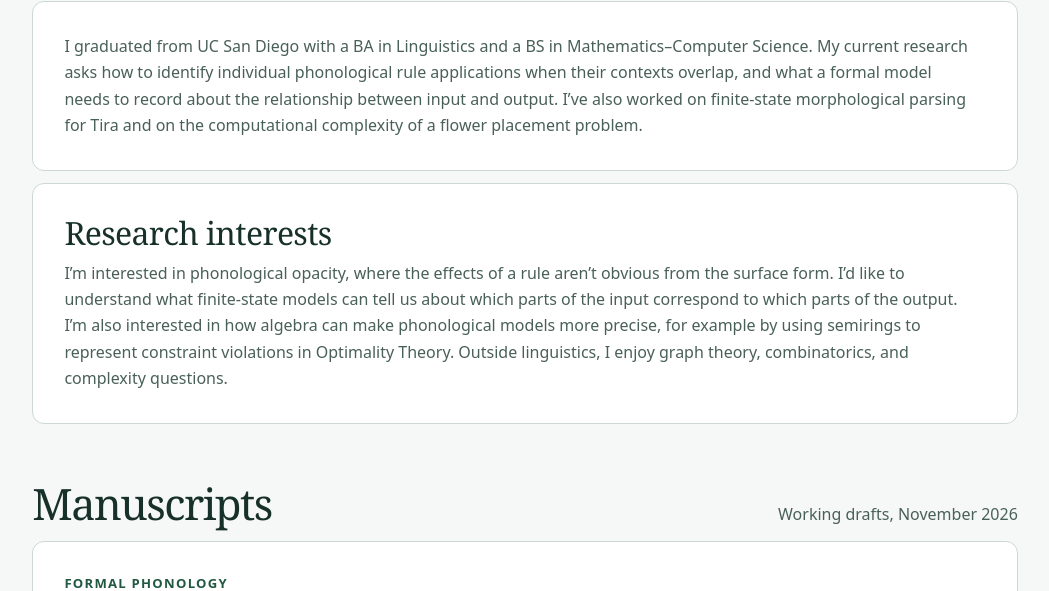
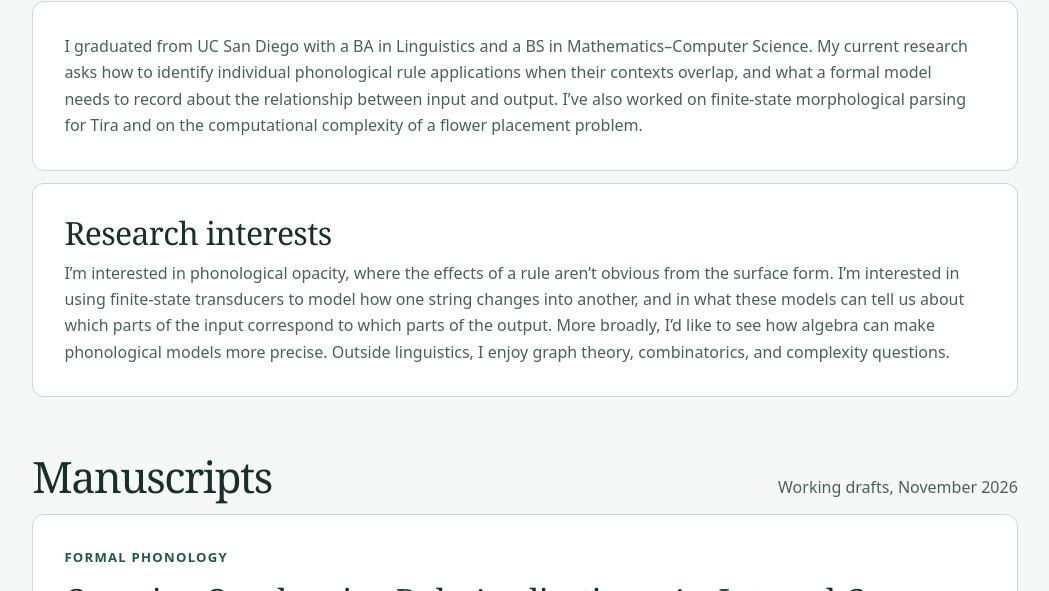
Before and after one commit to Eurypema/eurypema.github.io, a plain HTML site: page index.html in a window 1280 px wide. Shown: the part 603-1194 px from the top of the page, without its empty margins (115-1164 px from the left). Drawn offline with Linux system fonts and the light colour scheme.

Commit message:
Use a finite-state example in research interests

```diff
--- a/index.html
+++ b/index.html
@@ -16,7 +16,7 @@
 </div>
 <div class="entry">
 <h3>Research interests</h3>
-<p>I’m interested in phonological opacity, where the effects of a rule aren’t obvious from the surface form. I’d like to understand what finite-state models can tell us about which parts of the input correspond to which parts of the output. I’m also interested in how algebra can make phonological models more precise, for example by using semirings to represent constraint violations in Optimality Theory. Outside linguistics, I enjoy graph theory, combinatorics, and complexity questions.</p>
+<p>I’m interested in phonological opacity, where the effects of a rule aren’t obvious from the surface form. I’m interested in using finite-state transducers to model how one string changes into another, and in what these models can tell us about which parts of the input correspond to which parts of the output. More broadly, I’d like to see how algebra can make phonological models more precise. Outside linguistics, I enjoy graph theory, combinatorics, and complexity questions.</p>
 </div>
 </section>
 <section id="papers" aria-labelledby="papers-title">
```
